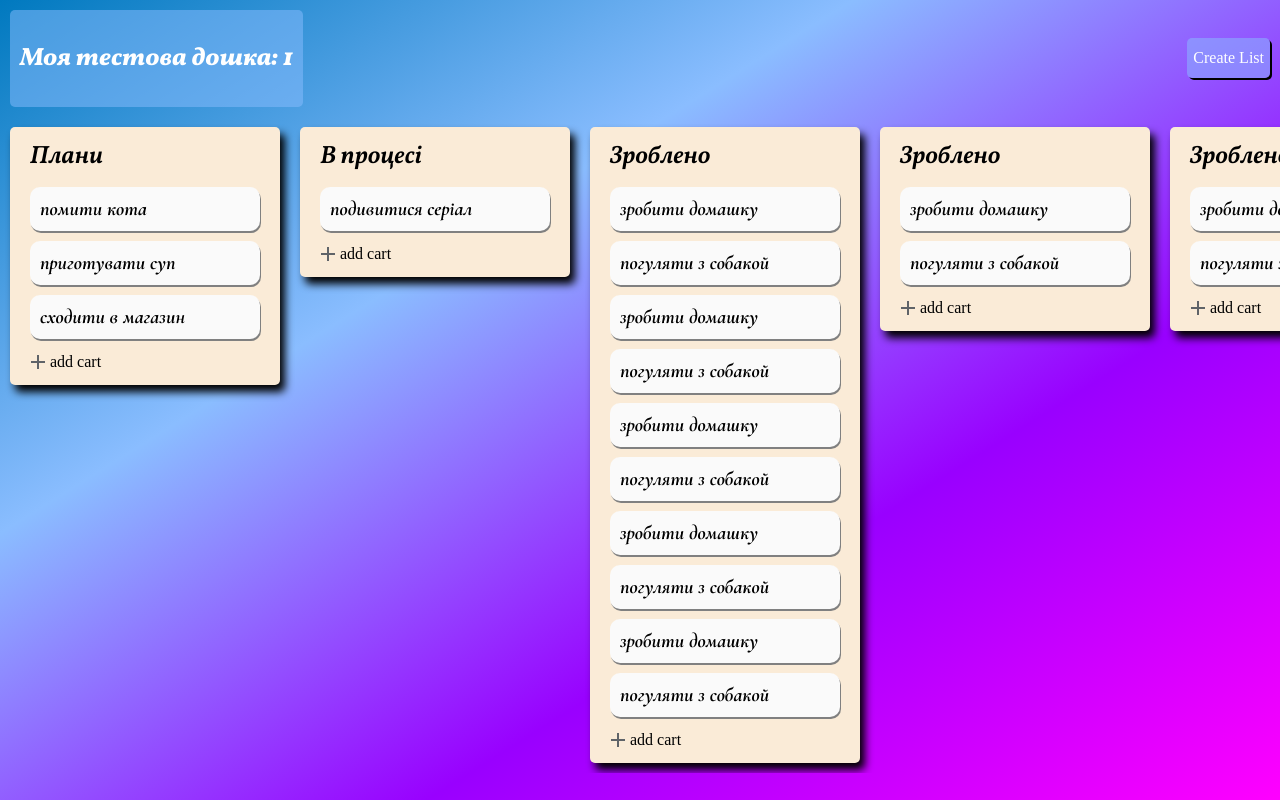
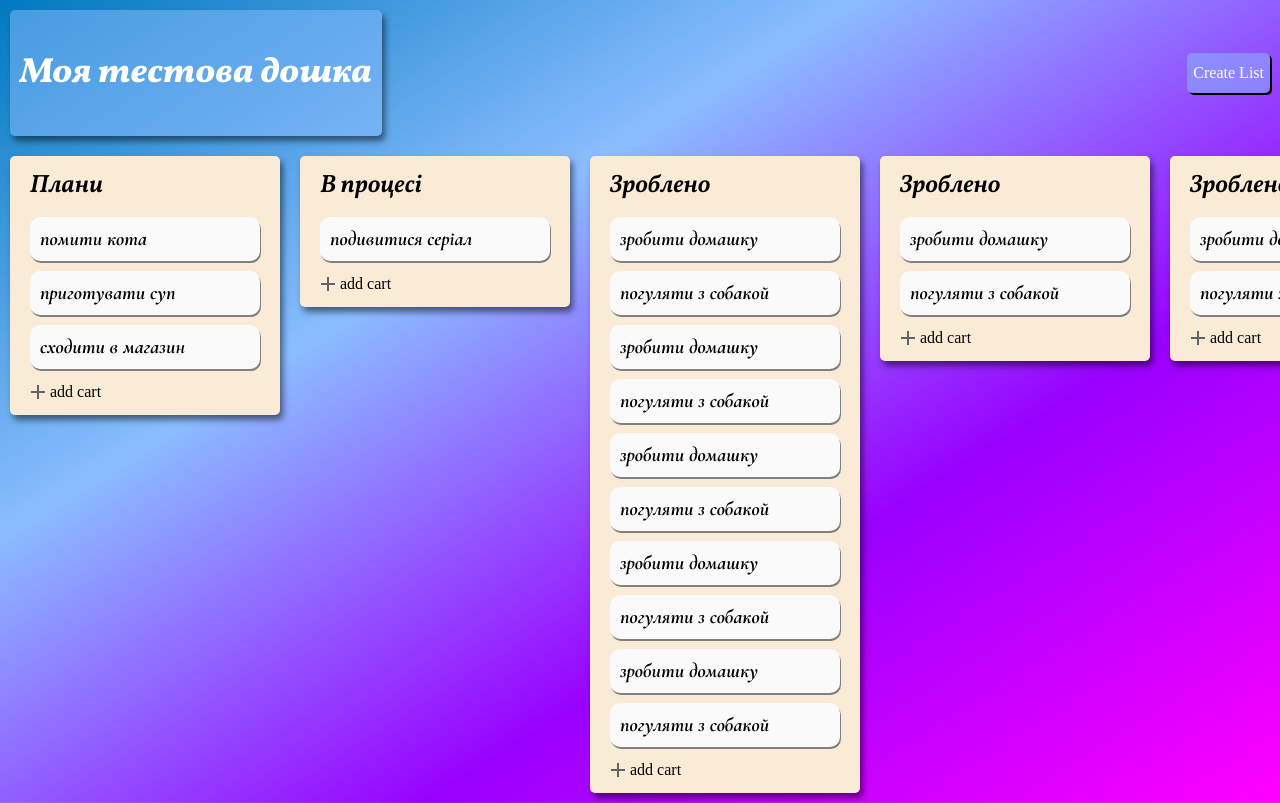
Before and after one commit to itsvetal/trello, a React (Create React App) app: page /board/1 in a window 1280 px wide. Built offline with nearby package versions, Linux system fonts and the light colour scheme; no server answers; a web font is replaced by a local one.

Commit message:
Finished the Home page. Started to work with Board page V1.2.5

```diff
--- a/src/pages/Home/components/Modal/Modal.scss
+++ b/src/components/Modal/Modal.scss
@@ -1,4 +1,4 @@
-@use "src/styles/mixin";
+@use "../../styles/mixin";
 
 .modal-backdrop {
   background-color: rgba(0, 0, 0, 0.5);
--- a/src/pages/Home/components/Modal/Modal.tsx
+++ b/src/components/Modal/Modal.tsx
@@ -12,7 +12,7 @@ function Modal({ children, title, onClose }: ModalProps): React.ReactElement {
     <>
       <div className="modal-backdrop" onClick={(): void => onClose()} />
       <div className="modal-window">
-        <h1>{title}</h1>
+        {title ? <h1>{title}</h1> : null}
         {children}
       </div>
     </>
--- a/src/pages/Board/Board.scss
+++ b/src/pages/Board/Board.scss
@@ -32,6 +32,7 @@
       color: white;
       background-color: variables.$nav-bar-bg-color;
       @include mixin.container(10px, 10px, 5px);
+      @extend %container-style;
     }
   }
 
--- a/src/pages/Board/Board.tsx
+++ b/src/pages/Board/Board.tsx
@@ -3,6 +3,8 @@ import './Board.scss';
 import { useParams } from 'react-router-dom';
 import { List } from './components/List/List';
 import { IList } from '../../common/interfaces/IList';
+import Modal from '../../components/Modal/Modal';
+import TitleInput from './components/TitleInput/TitleInput';
 
 export function Board(): React.ReactElement {
   const boardTitle = 'Моя тестова дошка';
@@ -66,13 +68,24 @@ export function Board(): React.ReactElement {
   const [title, setTitle] = useState(boardTitle);
   // eslint-disable-next-line @typescript-eslint/no-unused-vars
   const [lists, setLists] = useState<IList[]>(boardLists);
+  const [modal, setModal] = useState(false);
+  // eslint-disable-next-line @typescript-eslint/no-unused-vars
   const { boardId } = useParams();
 
+  // eslint-disable-next-line @typescript-eslint/no-unused-vars
+  const onChangeHandler = (event: React.ChangeEvent<HTMLButtonElement>): void => {
+    setTitle(event.target.value);
+  };
   return (
     <div className="wrapper">
       <nav className="nav-bar">
         <div className="nav-bar__title">
-          <h1>{`${title}: ${boardId}`}</h1>
+          <h1 onClick={(): void => setModal(true)}>{`${title}`}</h1>
+          {modal && (
+            <Modal title="" onClose={(): void => setModal(false)}>
+              <TitleInput />
+            </Modal>
+          )}
         </div>
         <div>
           <button className="create-list-button">
--- /dev/null
+++ b/src/pages/Board/components/TitleInput/TitleInput.tsx
@@ -0,0 +1,23 @@
+import React, { useState } from 'react';
+
+function MyComponent(): React.ReactElement {
+  const [value, setValue] = useState('');
+  const [focused, setFocused] = useState(true);
+  const onChangeHandler = (event: React.ChangeEvent<HTMLInputElement>): void => {
+    setValue(event.target.value);
+  };
+  const eventHandler = (event: React.FocusEvent<HTMLInputElement> | React.KeyboardEvent<HTMLInputElement>): void => {
+    console.log('Type of event: ', event.type);
+    setFocused(false);
+  };
+
+  console.log('Focused: ', focused);
+
+  return (
+    <div>
+      <input value={value} onChange={onChangeHandler} onBlur={eventHandler} onKeyDown={eventHandler} type="text" />
+    </div>
+  );
+}
+
+export default MyComponent;
--- a/src/pages/Home/Home.scss
+++ b/src/pages/Home/Home.scss
@@ -18,6 +18,10 @@
 
   }
 
+  h1 {
+    @extend %h1-font
+  }
+
   a {
     text-decoration: none;
   }
--- a/src/pages/Home/Home.tsx
+++ b/src/pages/Home/Home.tsx
@@ -6,8 +6,8 @@ import CreateBoard from './components/CreateBoard/CreateBoard';
 import { IBoard } from '../../common/interfaces/IBoards';
 import Loader from '../../components/Loader/Loader';
 import Error from '../../components/Error/Error';
-import Modal from './components/Modal/Modal';
-import BoardForm from './components/Modal/components/BoardForm/BoardForm';
+import Modal from '../../components/Modal/Modal';
+import BoardForm from './components/BoardForm/BoardForm';
 import { useHome } from '../../hooks/homeHooks';
 
 export function Home(): React.ReactElement {
@@ -18,7 +18,6 @@ export function Home(): React.ReactElement {
     setModal(false);
     if (result === 'Created') {
       setUpdate((prevState) => !prevState);
-      console.log('Board created');
     }
   };
 
--- a/src/pages/Home/components/Modal/components/BoardForm/BoardFom.scss
+++ b/src/pages/Home/components/BoardForm/BoardFom.scss
@@ -1,6 +1,6 @@
-@use "src/styles/mixin";
-@use "src/styles/variables";
-@import "src/styles/extend";
+@use "../../../../styles/mixin";
+@use "../../../../styles/variables";
+@import "../../../../styles/extend";
 
 .form-container {
   display: flex;
--- a/src/pages/Home/components/Modal/components/BoardForm/BoardForm.tsx
+++ b/src/pages/Home/components/BoardForm/BoardForm.tsx
@@ -1,8 +1,9 @@
 import React, { useState } from 'react';
 import './BoardFom.scss';
-import { IBoard } from '../../../../../../common/interfaces/IBoards';
-import { postBoard } from '../../../../../../api/board/postBoard';
-import Error from '../../../../../../components/Error/Error';
+import { IBoard } from '../../../../common/interfaces/IBoards';
+import { postBoard } from '../../../../api/board/postBoard';
+import Error from '../../../../components/Error/Error';
+import { isValid } from '../../../../utils/isValid';
 
 interface BoardFormProps {
   onCardCreated: (message: string) => void;
@@ -16,19 +17,10 @@ function BoardForm({ onCardCreated }: BoardFormProps): React.ReactElement {
   const submitHandler = (event: React.FormEvent<HTMLFormElement>): void => {
     event.preventDefault();
 
-    setError('');
-
-    const isValid = /^[a-zA-Zа-яА-ЯёЁіІїЇєЄґҐ0-9 ._-]+$/.test(title);
-
-    console.log(title.trim().length === 0);
-    console.log(isValid);
-
-    if (!isValid || title.trim().length === 0) {
+    if (isValid(title)) {
       setError('Please enter a title');
       return;
     }
-
-    setError('');
 
     const data: IBoard = {
       title,
--- a/src/styles/_extend.scss
+++ b/src/styles/_extend.scss
@@ -10,7 +10,7 @@
 
 %h1-font {
   font-family: "Vollkorn","Times New Roman", "Tahoma", cursive;
-  font-size: 25px;
+  font-size: 35px;
   font-weight: 800;
 }
 
@@ -35,7 +35,7 @@
 
 %container-style {
   @include mixin.container(10px, 10px, 5px);
-  box-shadow: 5px 7px 8px black;
+  box-shadow: 3px 5px 6px rgba(0, 0, 0, 0.5);
 }
 
 %input-style {
--- /dev/null
+++ b/src/utils/isValid.ts
@@ -0,0 +1,4 @@
+export const isValid = (value: string): boolean => {
+  const checkValue = /^[a-zA-Zа-яА-ЯёЁіІїЇєЄґҐ0-9 ._-]+$/.test(value);
+  return !checkValue || value.trim().length === 0;
+};
```
